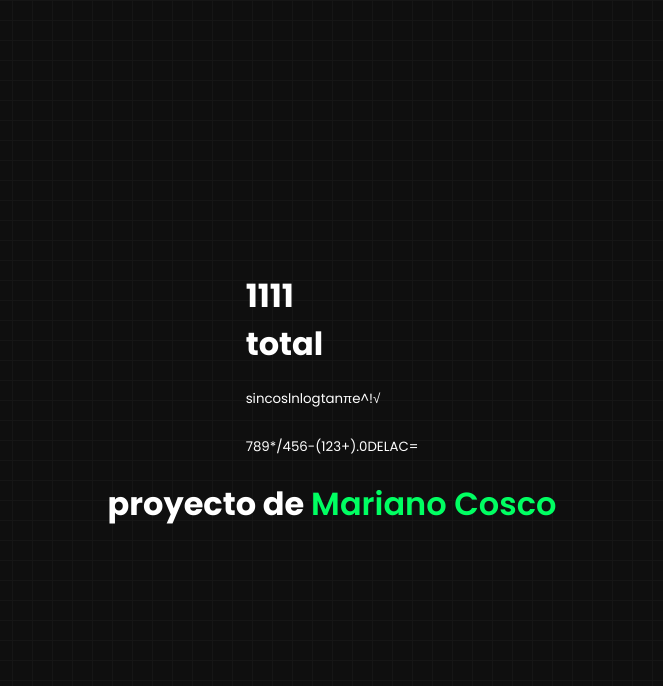
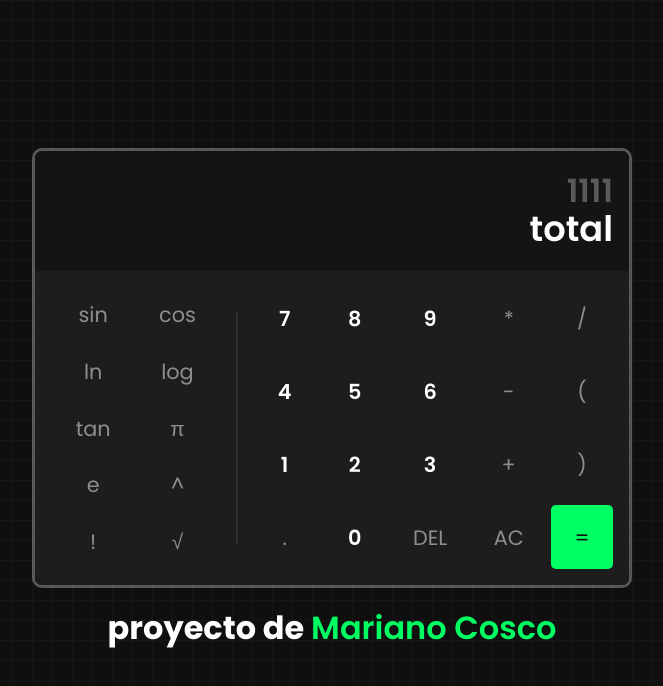
Before and after one commit to marianoCosco/calculadora-cientifica, a React (Vite) app in the folder calculadora-cientifica/: page / in a window 1280 px wide. Shown: the top 686 px of the page, without its empty margins (308-971 px from the left). Built offline with nearby package versions, Linux system fonts and the light colour scheme.

Commit message:
muchos mas estilos

```diff
--- a/calculadora-cientifica/src/components/KeysWindow.jsx
+++ b/calculadora-cientifica/src/components/KeysWindow.jsx
@@ -29,12 +29,23 @@ const KeysWindow = () => {
     <div className="keysWindow">
       <div className="keys_scientific">
         {sciKeys.map((item, index) => (
-          <button key={index}>{item}</button>
+          <button key={index} onClick={() => handleButton(item)}>
+            {item}
+          </button>
         ))}
       </div>
+      <div className="line"></div>
       <div className="keys_basic">
         {basicKeys.map((item, index) => (
-          <button key={index}>{item}</button>
+          <button
+            key={index}
+            className={`${item >= "0" && item <= "9" ? "number" : ""} ${
+              item === "=" && "equal"
+            }`}
+            onClick={() => handleButton(item)}
+          >
+            {item}
+          </button>
         ))}
       </div>
     </div>
--- a/calculadora-cientifica/src/index.css
+++ b/calculadora-cientifica/src/index.css
@@ -36,3 +36,83 @@ body {
   font-weight: 600;
   color: #00ff62;
 }
+
+.calculator {
+  border: 3px solid rgba(255, 255, 255, 0.3);
+  border-radius: 10px;
+  max-width: 600px;
+  width: 100%;
+  overflow: hidden;
+}
+
+.displayWindow {
+  background-color: rgb(20, 20, 20);
+  display: flex;
+  align-items: flex-end;
+  justify-content: flex-end;
+  padding: 1rem;
+  height: 120px;
+  flex-direction: column;
+}
+
+.displayWindow .expression {
+  overflow-x: auto;
+  width: 100%;
+  text-align: right;
+  color: rgba(255, 255, 255, 0.3);
+  font-weight: 600;
+  scrollbar-width: none;
+}
+
+.displayWindow .result {
+  font-size: 2.2rem;
+  font-weight: 600;
+}
+
+.keysWindow {
+  background-color: rgb(29, 29, 29);
+  display: flex;
+  padding: 1rem;
+  gap: 1rem;
+}
+
+.keysWindow button {
+  padding: 0.8rem 1.2rem;
+  font-size: 1.3rem;
+  cursor: pointer;
+  color: rgba(255, 255, 255, 0.5);
+  border-radius: 5px;
+}
+
+.keysWindow button:hover {
+  background-color: rgba(255, 255, 255, 0.2);
+}
+
+.keys_scientific {
+  width: 30%;
+  display: grid;
+  grid-template-columns: repeat(2, 1fr);
+}
+
+.line {
+  margin-block: 1.5rem;
+  width: 2px;
+  background-color: rgba(255, 255, 255, 0.08);
+}
+
+.keys_basic {
+  flex: 1;
+  display: grid;
+  grid-template-columns: repeat(5, 1fr);
+  gap: 0.5rem;
+}
+
+.keys_basic .equal {
+  background-color: #00ff62;
+  color: #0f0f0f;
+}
+
+.keys_basic .number {
+  color: white;
+  font-weight: 600;
+}
```
